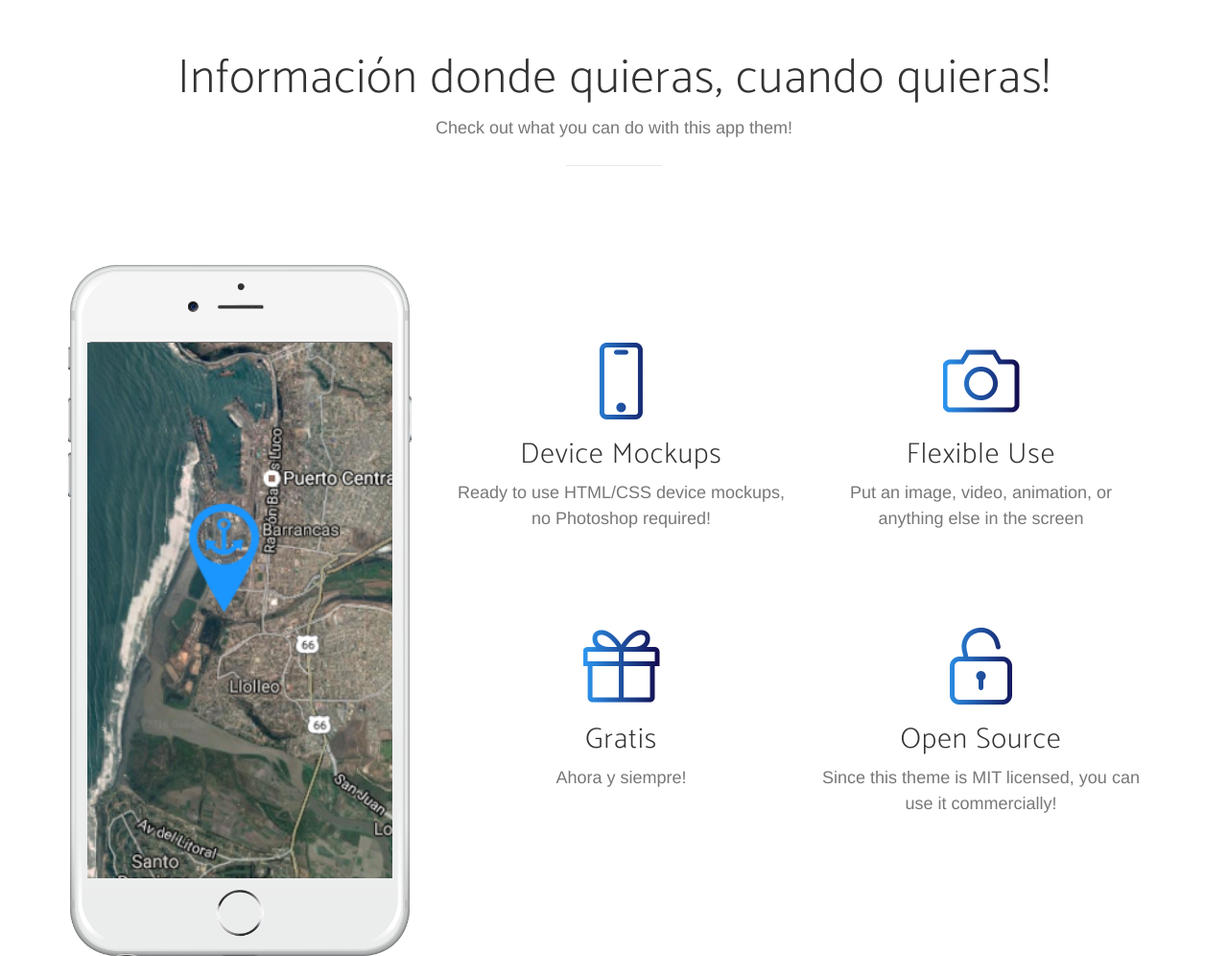
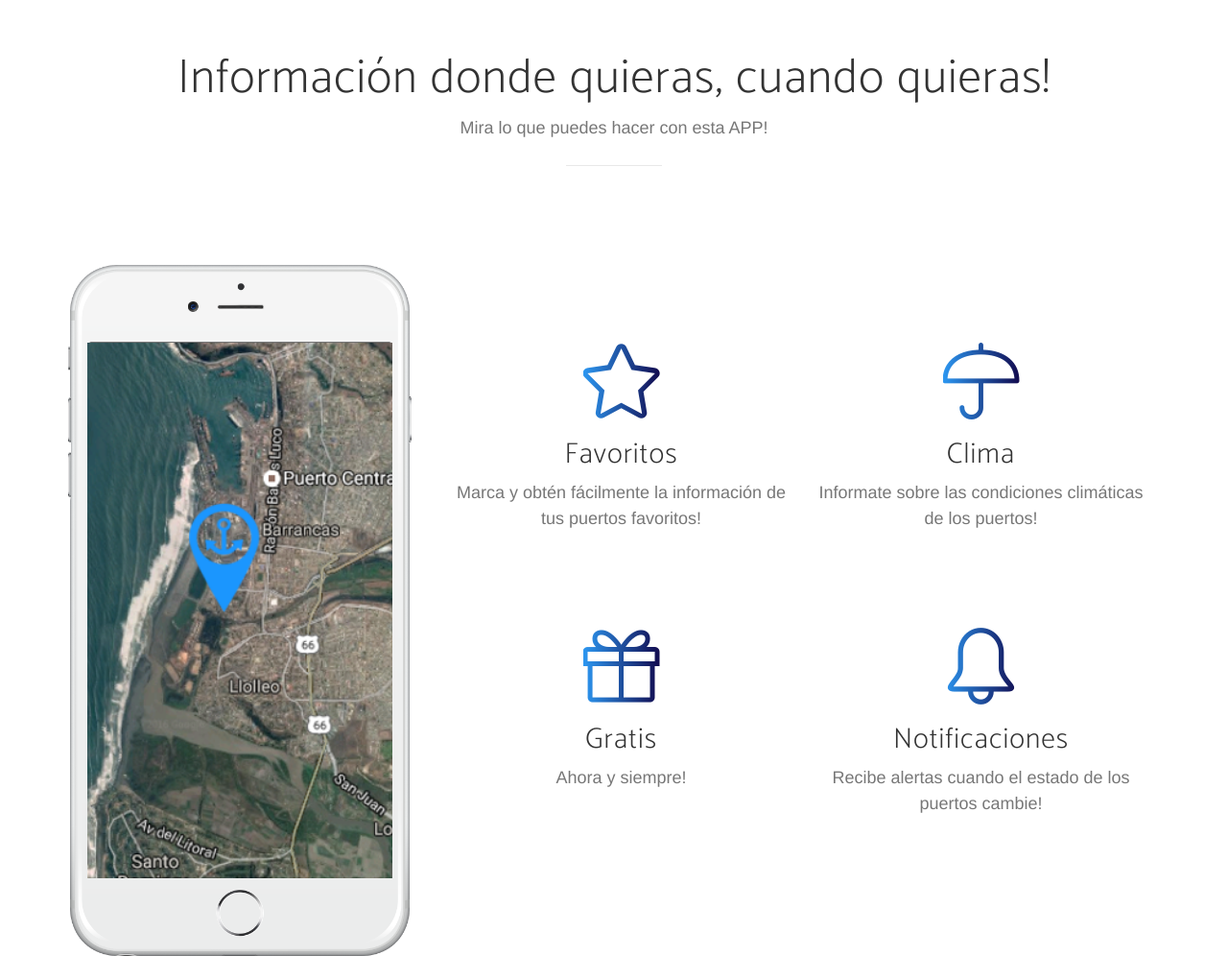
Before and after one commit to AnEpicOrganization/LandingPage, a website: page index.html in a window 1280 px wide. Shown: the part 1520-2516 px from the top of the page at 96% size. Drawn offline with nearby package versions, Linux system fonts and the light colour scheme; a web font is replaced by a local one.

Commit message:
textos terminados

```diff
--- a/css/new-age.css
+++ b/css/new-age.css
@@ -72,11 +72,11 @@ p {
   font-family: 'Catamaran', 'Helvetica', 'Arial', 'sans-serif';
   font-weight: 200;
   letter-spacing: 1px;
-  color: #fdcc52;
+  color: #2c97f1;
 }
 .navbar-default .navbar-header .navbar-brand:hover,
 .navbar-default .navbar-header .navbar-brand:focus {
-  color: #fcbd20;
+  color: #2c97f1;
 }
 .navbar-default .navbar-header .navbar-toggle {
   font-size: 12px;
@@ -414,8 +414,8 @@ footer ul li a.active {
 .btn-outline:active,
 .btn-outline.active {
   color: white;
-  background-color: #fdcc52;
-  border-color: #fdcc52;
+  background-color: #2c97f1;
+  border-color: #2c97f1;
 }
 .btn {
   font-family: 'Lato', 'Helvetica', 'Arial', 'sans-serif';
--- a/index.html
+++ b/index.html
@@ -73,7 +73,7 @@
                 <div class="col-sm-7">
                     <div class="header-content">
                         <div class="header-content-inner">
-                            <h1>Obtén información de estado de los puerto al instante y en cualquier lugar.</h1>
+                            <h1>Obtén información de estado de los puertos al instante y en cualquier lugar.</h1>
                             <a href="#download" class="btn btn-outline btn-xl page-scroll">Descarga Gratis!</a>
                         </div>
                     </div>
@@ -118,7 +118,7 @@
                 <div class="col-lg-12 text-center">
                     <div class="section-heading">
                         <h2>Información donde quieras, cuando quieras!</h2>
-                        <p class="text-muted">Check out what you can do with this app them!</p>
+                        <p class="text-muted">Mira lo que puedes hacer con esta APP!</p>
                         <hr>
                     </div>
                 </div>
@@ -141,20 +141,21 @@
                 <div class="col-md-8">
                     <div class="container-fluid" style="margin-top: 6em;">
                         <div class="row">
+                          <div class="col-md-6">
+                              <div class="feature-item">
+                                  <i class="icon-star text-primary"></i>
+                                  <h3>Favoritos</h3>
+                                  <p class="text-muted">Marca y obtén fácilmente la información de tus puertos favoritos!</p>
+                              </div>
+                          </div>
                             <div class="col-md-6">
                                 <div class="feature-item">
-                                    <i class="icon-screen-smartphone text-primary"></i>
-                                    <h3>Device Mockups</h3>
-                                    <p class="text-muted">Ready to use HTML/CSS device mockups, no Photoshop required!</p>
+                                    <i class="icon-umbrella text-primary"></i>
+                                    <h3>Clima</h3>
+                                    <p class="text-muted">Informate sobre las condiciones climáticas de los puertos!</p>
                                 </div>
                             </div>
-                            <div class="col-md-6">
-                                <div class="feature-item">
-                                    <i class="icon-camera text-primary"></i>
-                                    <h3>Flexible Use</h3>
-                                    <p class="text-muted">Put an image, video, animation, or anything else in the screen</p>
-                                </div>
-                            </div>
+
                         </div>
                         <div class="row">
                             <div class="col-md-6">
@@ -166,9 +167,9 @@
                             </div>
                             <div class="col-md-6">
                                 <div class="feature-item">
-                                    <i class="icon-lock-open text-primary"></i>
-                                    <h3>Open Source</h3>
-                                    <p class="text-muted">Since this theme is MIT licensed, you can use it commercially!</p>
+                                    <i class="icon-bell text-primary"></i>
+                                    <h3>Notificaciones</h3>
+                                    <p class="text-muted">Recibe alertas cuando el estado de los puertos cambie!</p>
                                 </div>
                             </div>
                         </div>
```
